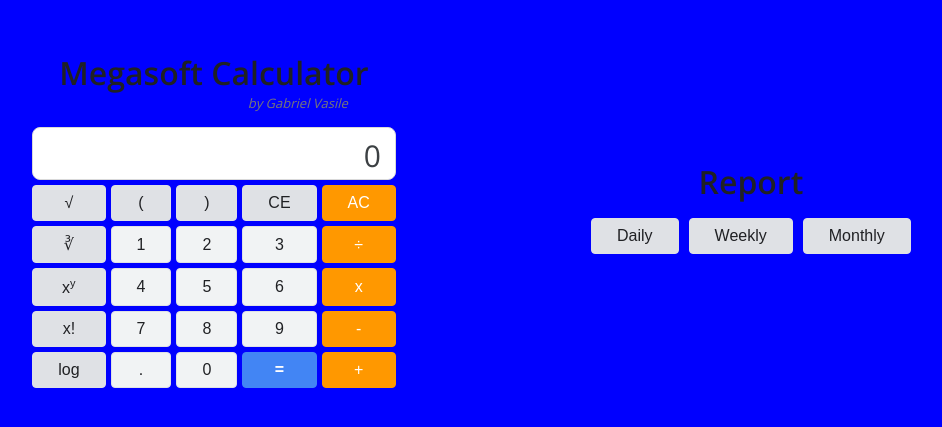
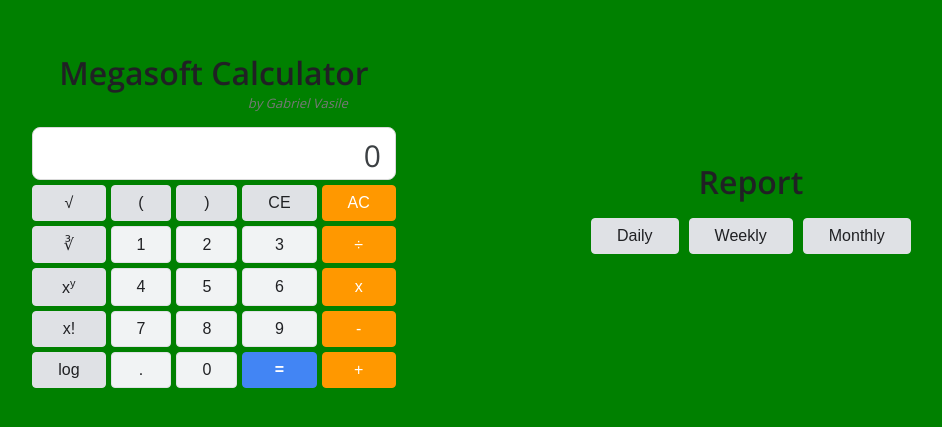
Before and after one commit to gabycasper007/megasoftcalculator, a React (Create React App) app: page / in a window 1280 px wide. Shown: the part 199-626 px from the top of the page, without its empty margins (166-1108 px from the left). Built offline with nearby package versions, Linux system fonts and the light colour scheme.

Commit message:
test change 3

```diff
--- a/src/App.css
+++ b/src/App.css
@@ -1,7 +1,7 @@
 body {
   font-family: "Open Sans", arial,sans-serif;
   color: #202124;
-  background: blue;
+  background: green;
 }
 
 .App {
```
Also changed, not shown: 1 other file (tests, documents, lock files or other folders).
